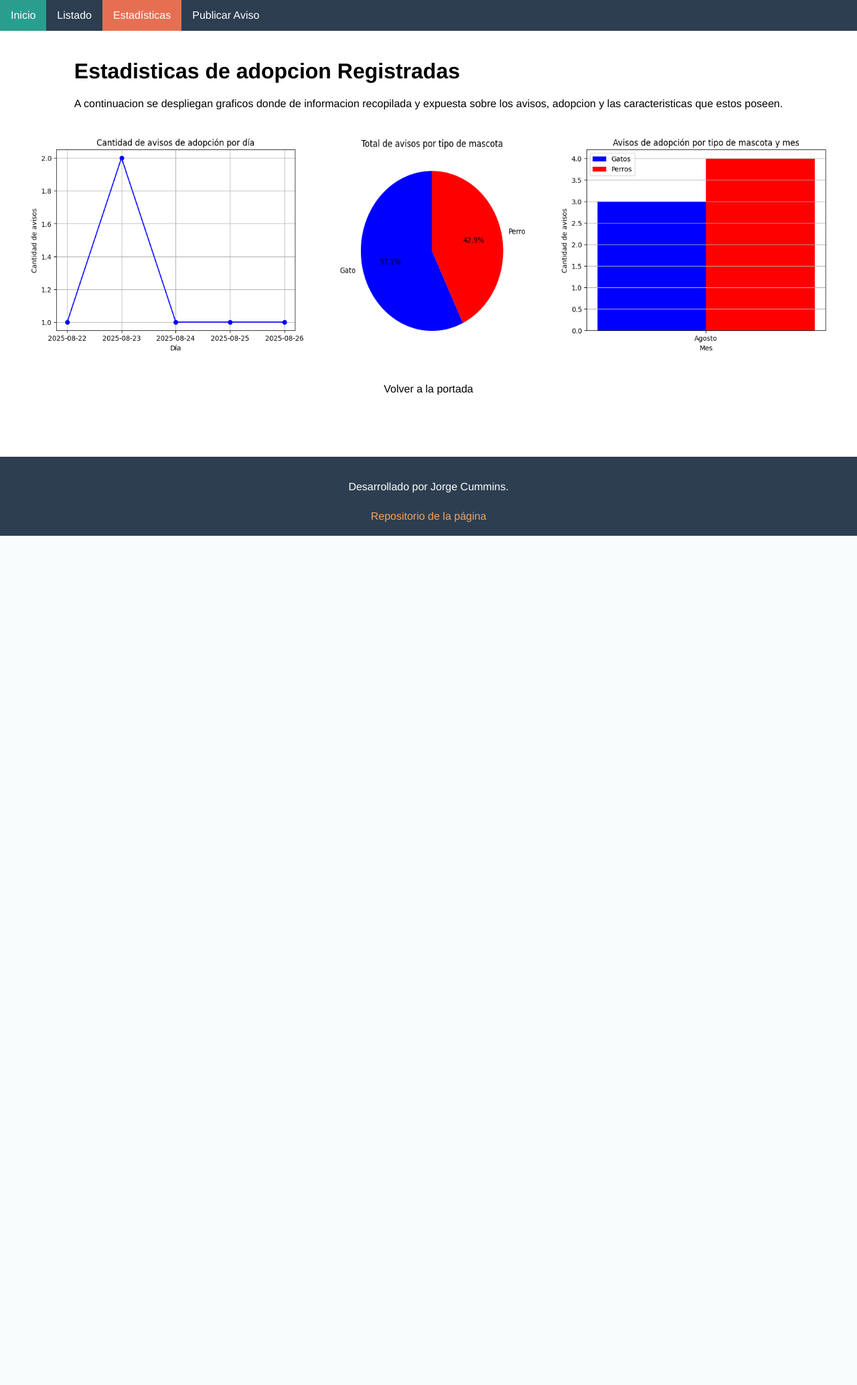
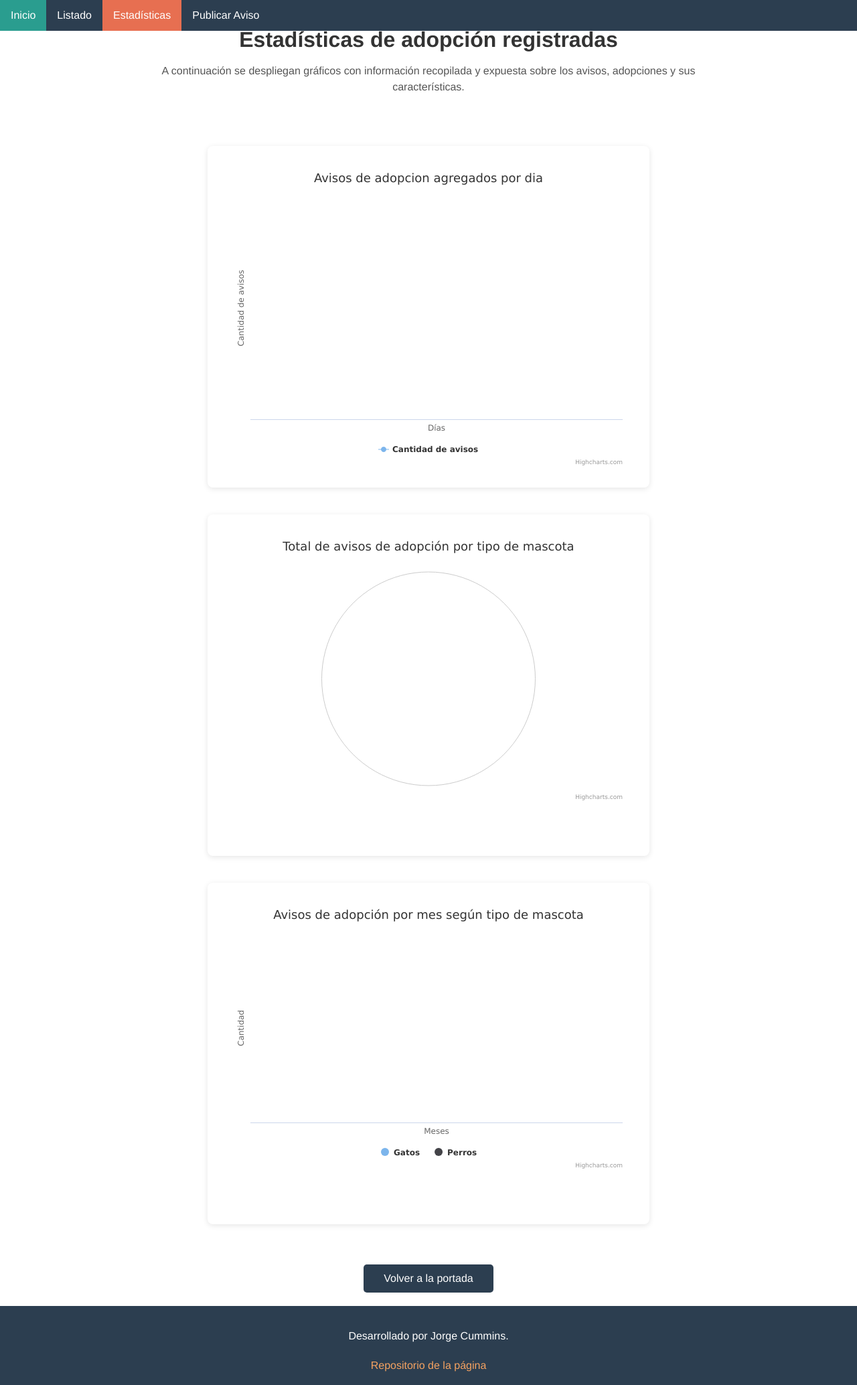
Before and after one commit to JorgeCSH/desarrollo_web_jorge_cummins, a Flask app: page /adoption-stats in a window 1280 px wide. Shown: the whole page at 67% size. Before the commit the page ends 800 px from the top, so only its background shows below. Run offline with Flask 3, Linux system fonts and the light colour scheme; data that the repository does not hold is empty.

Commit message:
feat: add first part of homeworl (comments) Super update de todo lo qeu no commitie en todo el dia: - Adaptar lo qeu tengo para los graficos - Agregar js para poder usar highcharts

```diff
--- a/Tarea_3/app.py
+++ b/Tarea_3/app.py
@@ -1,5 +1,6 @@
-from flask import Flask, request, render_template, redirect, url_for
+from flask import Flask, request, render_template, redirect, url_for, jsonify
 from utils.validations import *
+from flask_cors import cross_origin
 import database.db as db
 from werkzeug.utils import secure_filename
 import hashlib
@@ -90,6 +91,31 @@
 def adoption_stats():
     return render_template('adoption-stats.html', active_page='adoption_stats')
 
+# Aca es para los graficos
+@app.route("/stats", methods=["GET"])
+def stats():
+    return render_template("adoption-stats.html")
+
+
+@app.route("/api/stats/avisos-por-dia", methods=["GET"])
+@cross_origin(origin="127.0.0.1", supports_credentials=True)
+def avisos_por_dia():
+    datos = db.get_avisos_por_dia()
+    return jsonify(datos)
+
+
+@app.route("/api/stats/avisos-por-tipo", methods=["GET"])
+@cross_origin(origin="127.0.0.1", supports_credentials=True)
+def avisos_por_tipo():
+    datos = db.get_avisos_por_tipo()
+    return jsonify(datos)
+
+
+@app.route("/api/stats/avisos-por-mes", methods=["GET"])
+@cross_origin(origin="127.0.0.1", supports_credentials=True)
+def avisos_por_mes():
+    datos = db.get_avisos_por_mes()
+    return jsonify(datos)
 
 if __name__ == "__main__":
     app.run(debug=True)
--- a/Tarea_3/database/db.py
+++ b/Tarea_3/database/db.py
@@ -273,3 +273,71 @@
     session.add(nueva_red)
     session.commit()
     session.close()
+
+
+def get_avisos_por_dia():
+    session = SessionLocal()
+
+    avisos = session.query(
+        func.date(AvisoAdopcion.fecha_ingreso).label('fecha'),
+        func.count(AvisoAdopcion.id).label('cantidad')
+    ).group_by(func.date(AvisoAdopcion.fecha_ingreso)).order_by('fecha').all()
+
+    resultado = {
+        'fechas': [aviso.fecha.strftime('%Y-%m-%d') for aviso in avisos],
+        'cantidades': [aviso.cantidad for aviso in avisos]
+    }
+
+    session.close()
+    return resultado
+
+
+def get_avisos_por_tipo():
+    session = SessionLocal()
+
+    avisos = session.query(
+        AvisoAdopcion.tipo,
+        func.count(AvisoAdopcion.id).label('cantidad')
+    ).group_by(AvisoAdopcion.tipo).all()
+
+    resultado = {
+        'tipos': [aviso.tipo for aviso in avisos],
+        'cantidades': [aviso.cantidad for aviso in avisos]
+    }
+
+    session.close()
+    return resultado
+
+
+def get_avisos_por_mes():
+    session = SessionLocal()
+
+    avisos = session.query(
+        func.date_format(AvisoAdopcion.fecha_ingreso, '%Y-%m').label('mes'),
+        AvisoAdopcion.tipo,
+        func.count(AvisoAdopcion.id).label('cantidad')
+    ).group_by('mes', AvisoAdopcion.tipo).order_by('mes', AvisoAdopcion.tipo).all()
+
+    # Organizar datos por mes
+    meses_dict = {}
+    for aviso in avisos:
+        mes = aviso.mes
+        tipo = aviso.tipo
+        cantidad = aviso.cantidad
+
+        if mes not in meses_dict:
+            meses_dict[mes] = {'perro': 0, 'gato': 0}
+
+        meses_dict[mes][tipo] = cantidad
+
+    # Ordenar por mes
+    meses_ordenados = sorted(meses_dict.items())
+
+    resultado = {
+        'meses': [mes for mes, _ in meses_ordenados],
+        'perros': [data['perro'] for _, data in meses_ordenados],
+        'gatos': [data['gato'] for _, data in meses_ordenados]
+    }
+
+    session.close()
+    return resultado
--- a/Tarea_3/static/css/stats.css
+++ b/Tarea_3/static/css/stats.css
@@ -1,10 +1,10 @@
 /*
  * =============================================
- * Archivo las estadisticas.
+ * Archivo: stats.css
  * =============================================
  */
 
-/* Estilo principal. */
+/* Contenedor principal de la página */
 .contenido-adopc-home {
     display: flex;
     flex-direction: column;
@@ -14,44 +14,74 @@
     align-items: center;
 }
 
-/* Estilo de la parte superior. */
-.contenido-adopc-home head {
-    font-family: "Helvetica", "sans-serif";
-    align-items: center;
+/* Título de la sección de estadísticas */
+.stats-container h1 {
+    text-align: center;
+    color: #333;
+    margin-bottom: 20px;
+    font-size: 2em;
 }
 
-/* Para las imagenes. */
-/* Contenedor. */
+/* Contenedor de todos los gráficos */
 .stats-container {
+    max-width: 1200px;
+    margin: 0 auto;
+    padding: 20px;
     display: flex;
-    flex-direction: row;
-    font-family: "Helvetica", "sans-serif";
-    justify-content: flex-start;
+    flex-direction: column;
+    gap: 40px;
 }
 
-/* Imagenes.*/
-.cajas {
-    object-fit: contain;
-    padding: 20px
-}
-.graficos {
-    object-position: center;
-    width: 100%;
-    height: 100%;
+/* Contenedor de cada gráfico individual */
+.chart-wrapper {
+    background: white;
+    padding: 30px;
+    border-radius: 8px;
+    box-shadow: 0 2px 8px rgba(0,0,0,0.1);
+    min-height: 450px; /* AGREGADO */
 }
 
-/* Para volver al inicio/portada. */
-.inicio-container {
-    font-family: "Helvetica", "sans-serif";
-    justify-content: space-evenly;
-    align-items: center;
-    padding-top: 20px;
-    padding-bottom: 20px;
+/* Canvas de los gráficos */
+.chart-wrapper canvas {
+    width: 100%;
+    max-height: 400px;
 }
 
+/* Para volver al inicio/portada */
+.back-link,
+.inicio-container {
+    text-align: center;
+    margin-top: 40px;
+}
+
+/* Botones de regreso */
+.btn-volver,
 .volver-portada {
+    display: inline-block;
+    padding: 12px 30px;
+    background-color: #2c3e50;
+    color: white;
     text-decoration: none;
-    cursor: pointer;
-    font-family: "Helvetica", "sans-serif";
-    color: #000000;
+    border-radius: 5px;
+    font-size: 16px;
+    transition: background-color 0.3s ease;
 }
+
+/* Opcional: estilos para el texto introductorio */
+.introduccion-pagina {
+    max-width: 800px;
+    text-align: center;
+    margin-bottom: 40px;
+}
+
+.introduccion-pagina h1 {
+    font-size: 2em;
+    margin-bottom: 10px;
+    color: #333333;
+}
+
+.introduccion-pagina p {
+    font-size: 1em;
+    color: #555555;
+    line-height: 1.5;
+}
--- /dev/null
+++ b/Tarea_3/static/scripts/javascript/stats.js
@@ -0,0 +1,179 @@
+// Grafico 1, Avisos por dia
+let chart1 = Highcharts.chart("grafico-avisos-dia", {
+    chart: {
+        type: "line",
+    },
+    title: {
+        text: "Avisos de adopcion agregados por dia" },
+    xAxis: {
+        type: "datetime",
+        dateTimeLabelFormats: {
+            day: "%e %b",
+        },
+        title: {
+            text: "Días",
+        },
+    },
+    yAxis: {
+        title: {
+            text: "Cantidad de avisos",
+        },
+    },
+    tooltip: {
+        shared: true,
+        crosshairs: true,
+    },
+    series: [
+        {
+            name: "Cantidad de avisos",
+            data: [],
+            lineWidth: 1,
+        },
+    ],
+});
+
+// Traer los datos del servidor
+fetch("/api/stats/avisos-por-dia")
+    .then((response) => {
+        if (!response.ok) {
+            throw new Error(`Error en response`);
+        }
+        return response.json();
+    })
+    .then((data) => {
+        if (!data.fechas || !data.cantidades) {
+            console.error("Datos no validos", data);
+            return;
+        }
+        const parsedData = data.fechas.map((fecha, i) => {
+            const [year, month, day] = fecha.split("-").map((p) => parseInt(p, 10));
+            return [
+                Date.UTC(year, month - 1, day),
+                data.cantidades[i]
+            ];
+        });
+        if (chart1 && chart1.series && chart1.series[0]) {
+            chart1.series[0].setData(parsedData);
+        }
+    })
+    .catch((error) => {
+        console.error("Error catcheado, avisos por dia: ", error);
+    });
+
+
+// Grafico 2: Avisos por tipo de mascota
+let chart2 = Highcharts.chart("grafico-avisos-tipo", {
+    chart: {
+        type: "pie",
+        height: 400
+    },
+    title: {
+        text: "Total de avisos de adopción por tipo de mascota",
+    },
+    plotOptions: {
+        pie: {
+            allowPointSelect: true,
+            cursor: "pointer",
+            dataLabels: {
+                enabled: true,
+                format: "{point.name}: {point.y}"
+            },
+        },
+    },
+    series: [{
+        name: "Cantidad",
+        data: []
+    }],
+});
+console.log("Gráfico 2 creado:", chart2);
+
+fetch("/api/stats/avisos-por-tipo")
+    .then((response) => {
+        console.log("Response avisos-por-tipo:", response.status);
+        if (!response.ok) {
+            throw new Error(`Error en response`);
+        }
+        return response.json();
+    })
+    .then((data) => {
+        if (!data.tipos || !data.cantidades) {
+            console.error("Error de validacion: ", data);
+            return;
+        }
+        const parsedData = data.tipos.map((tipo, i) => ({
+            name: tipo.charAt(0).toUpperCase() + tipo.slice(1),
+            y: data.cantidades[i],
+        }));
+
+        if (chart2 && chart2.series && chart2.series[0]) {
+            chart2.series[0].setData(parsedData);
+        }
+    })
+    .catch((error) => {
+        console.error("Error catcheado ", error);
+    });
+
+let chart3 = Highcharts.chart("grafico-avisos-mes", {
+    chart: {
+        type: "column",
+        height: 400
+    },
+    title: {
+        text: "Avisos de adopción por mes según tipo de mascota",
+    },
+    xAxis: {
+        categories: [],
+        title: {
+            text: "Meses",
+        }
+    },
+    yAxis: {
+        title: {
+            text: "Cantidad",
+        },
+    },
+    plotOptions: {
+        column: {
+            stacking: "normal",
+        }
+    },
+    series: [
+        {
+            name: "Gatos",
+            data: [],
+        },
+        {
+            name: "Perros",
+            data: [],
+        },
+    ],
+});
+
+fetch("/api/stats/avisos-por-mes")
+    .then((response) => {
+        if (!response.ok) {
+            throw new Error(`Error en response`);
+        }
+        return response.json();
+    })
+    .then((data) => {
+
+        if (!data.meses || !data.gatos || !data.perros) {
+            console.error("Datos no valido", data);
+            return;
+        }
+        if (chart3 && chart3.xAxis && chart3.xAxis[0]) {
+            chart3.xAxis[0].setCategories(data.meses);
+        }
+        if (chart3 && chart3.series) {
+            if (chart3.series[0]) {
+                chart3.series[0].setData(data.gatos);  // Serie de Gatos
+            }
+            if (chart3.series[1]) {
+                chart3.series[1].setData(data.perros); // Serie de Perros
+            }
+        }
+    })
+    .catch((error) => {
+        console.error("Error catcheado ", error);
+    });
--- a/Tarea_3/templates/adoption-stats.html
+++ b/Tarea_3/templates/adoption-stats.html
@@ -4,27 +4,29 @@
 <link rel="stylesheet" href="{{ url_for('static', filename='css/stats.css') }}">
 {% endblock %}
 
-{% block title %}Estadísticas{% endblock %}
+{% block title %}Estadísticas de Adopción{% endblock %}
 
 {% block content %}
 <div class="contenido-adopc-home">
     <div class="introduccion-pagina">
-        <h1>Estadisticas de adopcion Registradas</h1>
-        <p>A continuacion se despliegan graficos donde de informacion recopilada y expuesta sobre los avisos, adopcion y las caracteristicas que estos poseen.</p>
+        <h1>Estadísticas de adopción registradas</h1>
+        <p>A continuación se despliegan gráficos con información recopilada y expuesta sobre los avisos, adopciones y sus características.</p>
     </div>
+
     <div class="stats-container">
-        <div class="cajas">
-            <img src="{{ url_for('static', filename='img/stats/avisos-dia.png') }}" alt="" class="graficos">
-        </div>
-        <div class="cajas">
-            <img src="{{ url_for('static', filename='img/stats/avisos-torta.png') }}" alt="" class="graficos">
-        </div>
-        <div class="cajas">
-            <img src="{{ url_for('static', filename='img/stats/mascota-mes.png') }}" alt="" class="graficos">
-        </div>
+        <div class="cajas chart-wrapper" id="grafico-avisos-dia"></div>
+        <div class="cajas chart-wrapper" id="grafico-avisos-tipo"></div>
+        <div class="cajas chart-wrapper" id="grafico-avisos-mes"></div>
     </div>
+
     <div class="inicio-container">
         <a href="{{ url_for('index') }}" class="volver-portada">Volver a la portada</a>
     </div>
 </div>
 {% endblock %}
+
+<!-- eto e pal highcharts -->
+{% block scripts %}
+<script src="https://code.highcharts.com/highcharts.js"></script>
+<script src="{{ url_for('static', filename='scripts/javascript/stats.js') }}"></script>
+{% endblock %}
```
